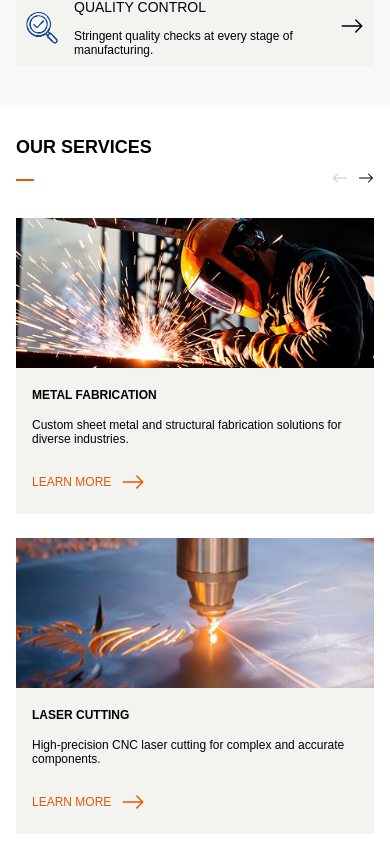
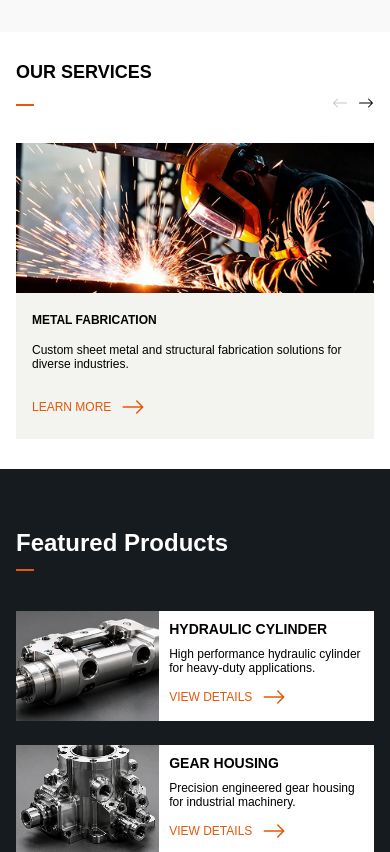
Before and after one commit to nisha-jha309/jayco, a React (Vite) app: page / in a window 390 px wide. Shown: the part 1912-2764 px from the top of the page. Built offline with nearby package versions, Linux system fonts and the light colour scheme.

Commit message:
service fixed

```diff
--- a/src/css/home.module.css
+++ b/src/css/home.module.css
@@ -186,7 +186,7 @@
 
 @media (max-width:768px) {
     .hero {
-        height: 80vh;
+        height:600px;
     }
 
     .heroText h1 {
@@ -874,7 +874,7 @@
     width: 5%;
 }
 
-.serviceBoxes {
+.serviceBox1 {
     display: grid;
     grid-template-columns: 1fr 1fr 1fr;
     gap: 32px;
@@ -941,13 +941,16 @@
 .DisabledServiceNavigation svg{
     color: var(--mid-grey) !important;
 }
+ .serviceBox2,.serviceBox3{
+        display: none;
+    }
 
 @media (max-width:1440px) {
     .services {
         padding: 60px 16px;
     }
 
-    .serviceBoxes {
+    .serviceBox1 {
         gap: 24px;
     }
 
@@ -973,7 +976,7 @@
         padding: 60px 16px;
     }
 
-    .serviceBoxes {
+    .serviceBox1 {
         gap: 24px;
     }
 
@@ -1034,9 +1037,14 @@
     .services {
         padding-block: 30px;
     }
-    .serviceBoxes{
-        grid-template-columns: 1fr 1fr;
-    }
+    .serviceBox1,.serviceBox3{
+        display: none;
+    }
+   .serviceBox2 {
+    display: grid;
+    grid-template-columns: 1fr 1fr;
+    gap: 24px;
+}
     .servicesText h2 {
         font-size: var(--fs-md);
     }
@@ -1045,9 +1053,15 @@
     }
 }
 @media (max-width:480px) {
- .serviceBoxes{
-       grid-template-columns: 1fr;
- }
+ .serviceBox3{
+    display: grid;
+    grid-template-columns: 1fr;
+    gap:24px;
+}
+
+  .serviceBox1,.serviceBox2{
+        display: none;
+    }
 }
 
 /* products */
--- a/src/pages/home.jsx
+++ b/src/pages/home.jsx
@@ -162,8 +162,9 @@ export default function Home() {
                             </div>
                         </div>
                     </div>
-                    <motion.div className={styles.serviceBoxes} variants={container} initial="hidden" whileInView="visible" viewport={{ once: true }}>
-                        {innerWidth > 576 && servicesData.slice(currentService, currentService + 3).map((item, index) => (
+                    <motion.div className={styles.serviceBoxes}>
+                        <motion.div className={styles.serviceBox1} variants={container} initial="hidden" whileInView="visible" viewport={{ once: true }}>
+                            {servicesData.slice(currentService, currentService + 3).map((item, index) => (
                                 <motion.div variants={containerItem} className={styles.serviceBox}>
                                     <div className={styles.serviceImageBox}><img src={item.src} alt="" className={styles.serviceImage} /></div>
                                     <div className={styles.serviceBoxText}>
@@ -173,7 +174,9 @@ export default function Home() {
                                     </div>
                                 </motion.div>
                             ))}
-                        {innerWidth < 576 && servicesData.slice(currentService, currentService + 2).map((item, index) => (
+                        </motion.div>
+                        <motion.div className={styles.serviceBox2} variants={container} initial="hidden" whileInView="visible" viewport={{ once: true }}>
+                        {servicesData.slice(currentService, currentService + 2).map((item, index) => (
                             <motion.div variants={containerItem} className={styles.serviceBox}>
                                 <div className={styles.serviceImageBox}><img src={item.src} alt="" className={styles.serviceImage} /></div>
                                 <div className={styles.serviceBoxText}>
@@ -183,7 +186,9 @@ export default function Home() {
                                 </div>
                             </motion.div>
                         ))}
-                        {innerWidth < 480 && servicesData.slice(currentService, currentService + 1).map((item, index) => (
+                        </motion.div>
+                        <motion.div className={styles.serviceBox3} variants={container} initial="hidden" whileInView="visible" viewport={{ once: true }}>
+                        {servicesData.slice(currentService, currentService + 1).map((item, index) => (
                             <motion.div variants={containerItem} className={styles.serviceBox}>
                                 <div className={styles.serviceImageBox}><img src={item.src} alt="" className={styles.serviceImage} /></div>
                                 <div className={styles.serviceBoxText}>
@@ -193,6 +198,7 @@ export default function Home() {
                                 </div>
                             </motion.div>
                         ))}
+                        </motion.div>
                     </motion.div>
                 </div>
             </div>
```
Lines whose indentation alone changed are shown as unchanged.
